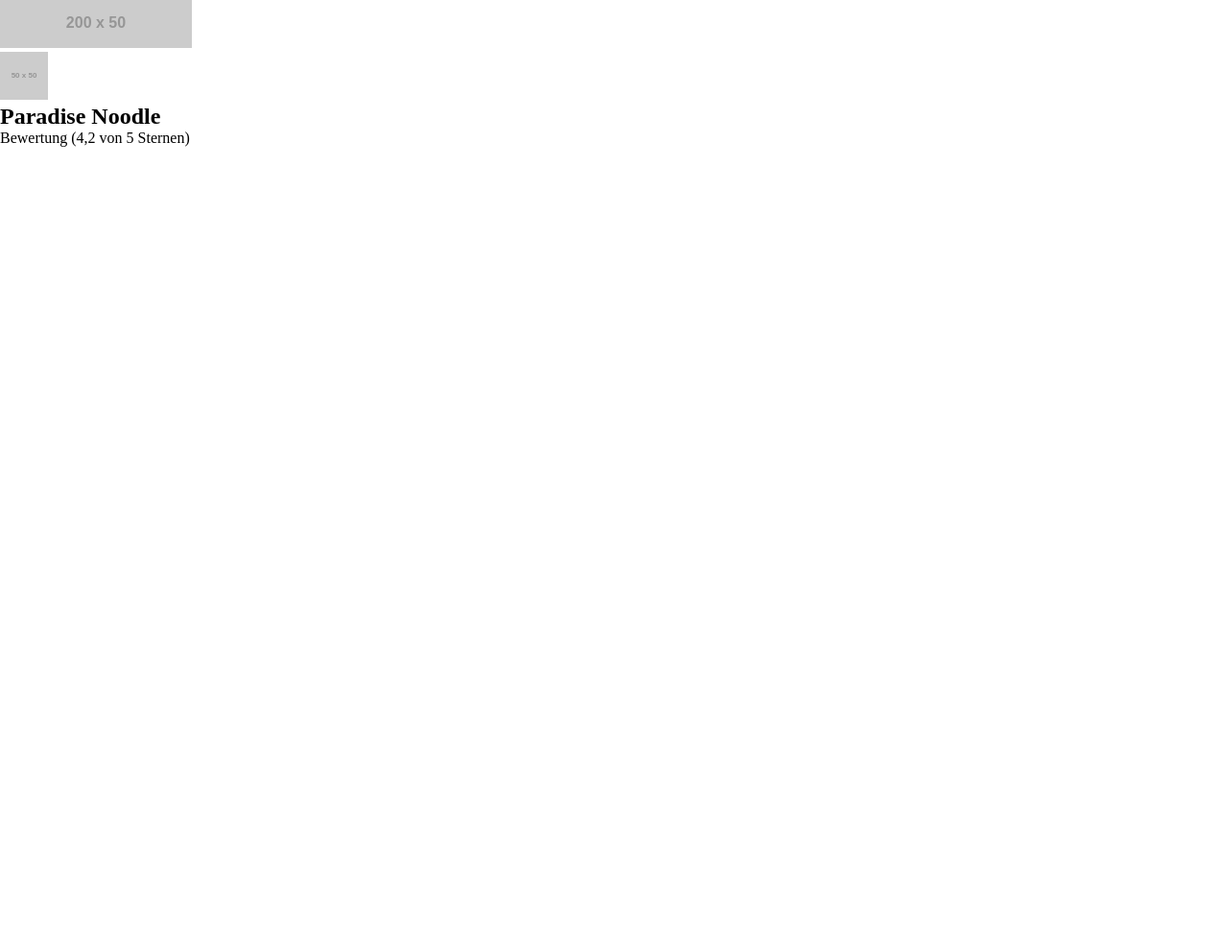
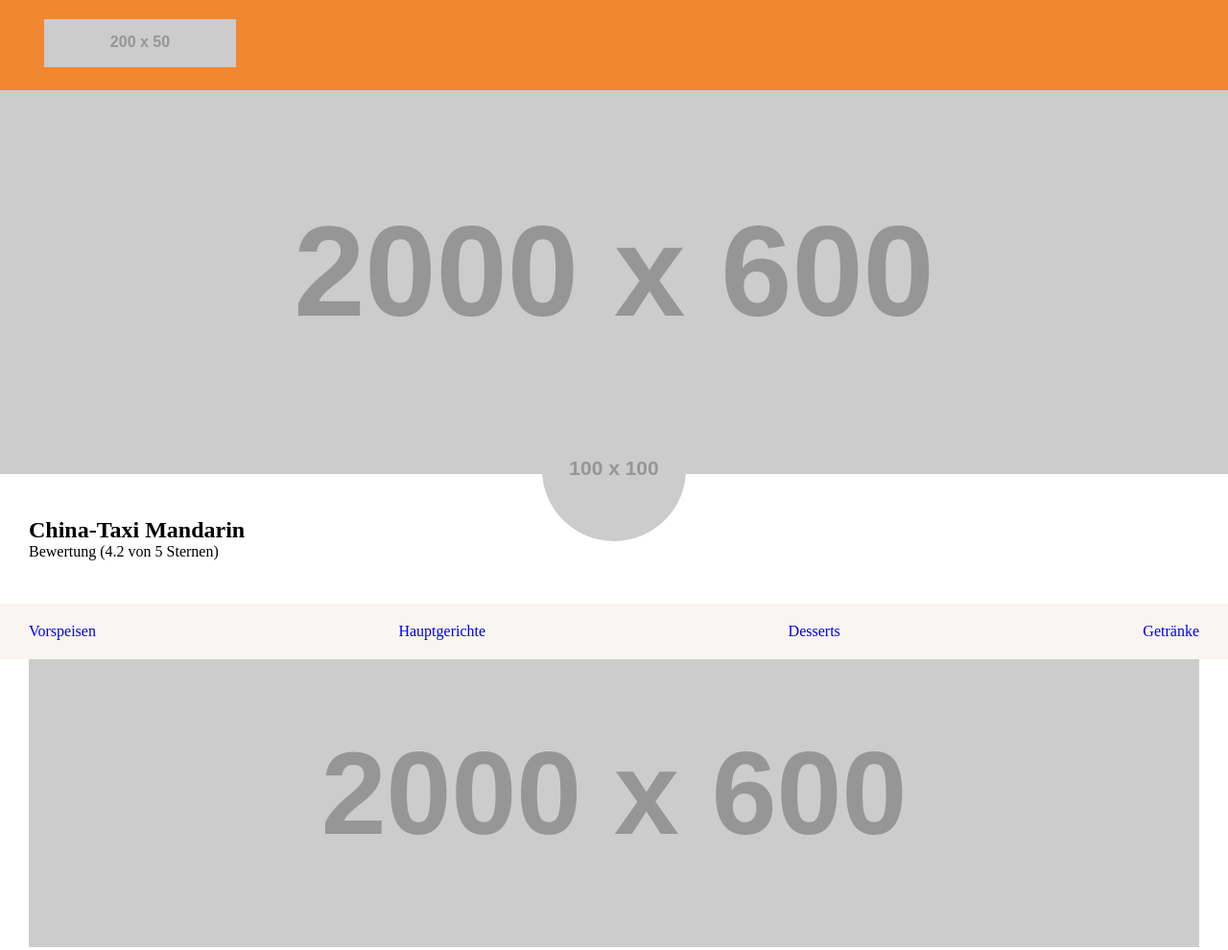
Before and after one commit to jana-s-1990/projekt-bestellapp, a plain HTML site: page index.html in a window 1280 px wide. Shown: the top 990 px of the page at 96% size. Before the commit the page ends 800 px from the top, so only its background shows below. Drawn offline with Linux system fonts and the light colour scheme; placeholder pictures from the web are drawn by us.

Commit message:
add render

```diff
--- a/index.html
+++ b/index.html
@@ -7,25 +7,31 @@
 
     <link rel="stylesheet" href="style.css">
     <link rel="stylesheet" href="styles/standard.css">
+    <link rel="stylesheet" href="styles/header.css">
+    <link rel="stylesheet" href="styles/categories.css">
 
     <script src="scripts/db.js"></script>
+    <script src="scripts/template.js"></script>
     <script src="script.js"></script>
 </head>
-<body>
-    <header>
-        <figure class="header-logo">
-            <img src="https://placehold.co/200x50" alt="Bestell App Logo">
-        </figure>
-        <section class="header-img">
-            <figure class="restaurant-logo">
-                <img src="https://placehold.co/50x50" alt="Restaurant Logo">
+<body onload="init()">
+    <header class="main-header">
+        <div class="content">
+            <figure class="header-logo">
+                <img src="https://placehold.co/200x50" alt="Bestell App Logo">
             </figure>
-        </section>
+        </div>
     </header>
     <main>
+        <section id="content-header"></section>
         <section>
-            <h1>Paradise Noodle</h1>
-            <p>Bewertung (4,2 von 5 Sternen)</p>
+            <div class="categorie-list">
+                <div id="content-categories" class="content"></div>
+            </div>
+        </section>
+        <section class="content">
+            <header id="categorie-dishes-header"></header>
+            <div id="categorie-dishes"></div>
         </section>
     </main>
 
--- a/script.js
+++ b/script.js
@@ -0,0 +1,38 @@
+function init(){
+    renderRestaurantHeader();
+    renderRestaurantCategories();
+};
+
+function renderRestaurantHeader(){
+    let contentHeaderContainerRef = document.getElementById("content-header");
+    contentHeaderContainerRef.innerHTML = "";
+
+    for (let index = 0; index < restaurants.length; index++) {
+        const restaurant = restaurants[index];
+        contentHeaderContainerRef.innerHTML += headerRestaurantTemplate(restaurant);
+    }
+}
+
+function renderRestaurantCategories(){
+    let contentCategoriesContainerRef = document.getElementById("content-categories");
+    contentCategoriesContainerRef.innerHTML = "";
+    let headerCategoriesHeaderContainerRef = document.getElementById("categorie-dishes-header");
+    headerCategoriesHeaderContainerRef.innerHTML = "";
+    let categorieDishesContainerRef = document.getElementById("categorie-dishes");
+    categorieDishesContainerRef.innerHTML = "";
+
+    for (let restaurantIndex = 0; restaurantIndex < restaurants.length; restaurantIndex++) {
+        const categories = restaurants[restaurantIndex].categories;
+
+        for (let categoriesIndex = 0; categoriesIndex < categories.length; categoriesIndex++) {
+            const caregory = categories[categoriesIndex];
+            contentCategoriesContainerRef.innerHTML += categorieListTemplate(caregory);
+            headerCategoriesHeaderContainerRef.innerHTML += caregoryDishesHeaderTemplate(caregory);
+
+            for (let indexDishes = 0; indexDishes < caregory.dishes.length; indexDishes++) {
+                const dish = caregory.dishes[indexDishes];
+                categorieDishesContainerRef.innerHTML += dishesTemplate(dish);
+            }
+        }
+    }
+}
--- a/scripts/db.js
+++ b/scripts/db.js
@@ -1,98 +1,110 @@
-let myDishes = [
+let cart = [];
+
+let restaurants = [
+  {
+    "name": "China-Taxi Mandarin",
+    "rating": 4.2,
+    "headerImg": "https://placehold.co/2000x600",
+    "logoImg": "https://placehold.co/100x100",
+
+    "categories": [
       {
         "id": 1,
-        "name": "Spaghetti Carbonara",
-        "price": 12.99,
-        "description": "Cremige Pasta mit Speck, Ei und Parmesan, frisch zubereitet.",
-        "order": 0,
-        "category": "Pasta",
+        "name": "Vorspeisen",
+        "img": "https://placehold.co/2000x600",
+        "dishes": [
+          {
+            "id": 1,
+            "name": "Frühlingsrolle",
+            "price": 4.5,
+            "description": "Knusprige Frühlingsrolle mit Schweinehackfleisch und Gemüse.",
           },
           {
             "id": 2,
-        "name": "Penne Arrabiata",
-        "price": 10.99,
-        "description": "Penne mit würziger Tomatensauce, Knoblauch und Chili.",
-        "order": 0,
-        "category": "Pasta",
+            "name": "Gemischter Salat",
+            "price": 6.5,
+            "description": "Frischer Salat mit Tomaten, Gurken und einer Sauce nach Wahl.",
           },
           {
             "id": 3,
-        "name": "Tagliatelle Lachs",
-        "price": 14.99,
-        "description": "Bandnudeln mit frischem Lachs in cremiger Dill-Sahnesauce.",
-        "order": 0,
-        "category": "Pasta",
+            "name": "Wan Tan Suppe",
+            "price": 5.9,
+            "description": "Klare Brühe mit gefüllten Wan Tan und Frühlingszwiebeln.",
           },
+        ],
+      },
+
+      {
+        "id": 2,
+        "name": "Hauptgerichte",
+        "img": "https://placehold.co/2000x600",
+        "dishes": [
           {
             "id": 4,
-        "name": "Pizza Margherita",
-        "price": 9.99,
-        "description": "Klassische Pizza mit Tomatensauce, Mozzarella und Basilikum.",
-        "order": 0,
-        "category": "Pizza",
+            "name": "Gebratene Nudeln mit Hähnchen",
+            "price": 10.9,
+            "description": "Gebratene Eiernudeln mit Gemüse und saftigem Hähnchen.",
           },
           {
             "id": 5,
-        "name": "Pizza Salami",
-        "price": 11.49,
-        "description": "Knusprige Pizza mit Tomatensauce, Mozzarella und würziger Salami.",
-        "order": 0,
-        "category": "Pizza",
+            "name": "Knusprige Ente süß-sauer",
+            "price": 14.9,
+            "description": "Knusprige Ente mit süß-saurer Sauce, Gemüse und Reis.",
           },
           {
             "id": 6,
-        "name": "Pizza Vegetaria",
-        "price": 11.99,
-        "description": "Pizza mit frischem Gemüse, Tomatensauce und Mozzarella.",
-        "order": 0,
-        "category": "Pizza",
+            "name": "Rind mit Brokkoli",
+            "price": 13.5,
+            "description": "Zartes Rindfleisch mit Brokkoli in würziger Sojasauce.",
           },
+        ],
+      },
+
+      {
+        "id": 3,
+        "name": "Desserts",
+        "img": "https://placehold.co/2000x600",
+        "dishes": [
           {
             "id": 7,
-        "name": "Caesar Salat",
-        "price": 9.49,
-        "description": "Römersalat mit Caesar-Dressing, Croutons und Parmesan.",
-        "order": 0,
-        "category": "Salate",
+            "name": "Gebackene Banane",
+            "price": 4.9,
+            "description": "Knusprig gebackene Banane mit Honig und Sesam.",
           },
           {
             "id": 8,
-        "name": "Griechischer Salat",
-        "price": 8.99,
-        "description": "Frischer Salat mit Feta, Oliven, Gurken und Tomaten.",
-        "order": 0,
-        "category": "Salate",
+            "name": "Lychee",
+            "price": 3.9,
+            "description": "Süße Lychee-Früchte, gekühlt serviert.",
           },
+        ],
+      },
+
+      {
+        "id": 4,
+        "name": "Getränke",
+        "img": "https://placehold.co/2000x600",
+        "dishes": [
           {
             "id": 9,
-        "name": "Tiramisu",
-        "price": 6.49,
-        "description": "Italienisches Dessert mit Mascarpone, Espresso und Kakao.",
-        "order": 0,
-        "category": "Desserts",
+            "name": "Cola",
+            "price": 2.5,
+            "description": "0,33l gekühlt serviert.",
           },
           {
             "id": 10,
-        "name": "Panna Cotta",
-        "price": 5.99,
-        "description": "Cremiges Sahnedessert mit fruchtiger Beerensauce.",
-        "order": 0,
-        "category": "Desserts",
+            "name": "Mineralwasser",
+            "price": 2.2,
+            "description": "0,33l sprudelnd oder still.",
           },
           {
             "id": 11,
-        "name": "Cola",
-        "price": 2.99,
-        "description": "Erfrischendes kohlensäurehaltiges Getränk.",
-        "order": 0,
-        "category": "Getränke",
+            "name": "Jasmintee",
+            "price": 2.8,
+            "description": "Traditioneller chinesischer Jasmintee.",
           },
-    {
-        "id": 12,
-        "name": "Mineralwasser",
-        "price": 2.49,
-        "description": "Sprudelndes Mineralwasser, gut gekühlt.",
-        "order": 0,
-        "category": "Getränke",
-    }
+        ],
+      },
+    ],
+  },
 ];
--- /dev/null
+++ b/scripts/template.js
@@ -0,0 +1,39 @@
+function headerRestaurantTemplate(restaurant){
+    return /*html*/`
+        <header>
+            <figure class="header-restaurant-img">
+                <img src="${restaurant.headerImg}" alt="${restaurant.name}">
+            </figure>
+            <figure class="header-restaurant-logo">
+                <img src="${restaurant.logoImg}" alt="${restaurant.name} Logo">
+            </figure>
+        </header>
+        <div class="content content-header-restaurant">
+            <h1>${restaurant.name}</h1>
+            <p class="header-rating">Bewertung (${restaurant.rating} von 5 Sternen)</p>
+        </div>
+    `
+}
+
+function categorieListTemplate(category){
+    return /*html*/`
+        <p><a href="#${category.name}" title="${category.name}">${category.name}</a></p>
+    `
+}
+
+function caregoryDishesHeaderTemplate(category){
+    return /*html*/`
+        <figure>
+            <img src="${category.img}" alt="${category.name}">
+        </figure>
+        <h2 id="${category.name}">${category.name}</h2>
+    `
+}
+
+function dishesTemplate(dish){
+    return /*html*/`
+        <p>${dish.name}</p>
+        <p>${dish.price}</p>
+        <p>${dish.description}</p>
+    `
+}
--- a/style.css
+++ b/style.css
@@ -0,0 +1,3 @@
+:root{
+    --main-header-color: #F28732;
+}
--- /dev/null
+++ b/styles/categories.css
@@ -0,0 +1,21 @@
+.categorie-list{
+    background-color: #F9F5F2;
+}
+#content-categories{
+    display: flex;
+    justify-content: space-between;
+    align-items: center;
+    flex-wrap: wrap;
+    gap: 30px;
+    padding-block: 20px;
+}
+#categorie-dishes-header figure{
+    width: 100%;
+    height: 300px;
+    overflow: hidden;
+}
+#categorie-dishes-header img{
+    width: 100%;
+    height: 100%;
+    object-fit: cover;
+}
--- /dev/null
+++ b/styles/header.css
@@ -0,0 +1,42 @@
+.main-header{
+    background-color: var(--main-header-color);
+    padding-inline: 16px;
+    padding-block: 20px;
+}
+
+#content-header > header{
+    position: relative;
+}
+
+.header-restaurant-img{
+    width: 100%;
+    height: 400px;
+    overflow: hidden;
+}
+
+.header-restaurant-img img{
+    width: 100%;
+    object-fit: cover;
+    height: 100%;
+}
+
+.header-restaurant-logo{
+    position: absolute;
+    left: 50%;
+    top: 80%;
+    transform: translateX(-50%);
+    border-radius: 50%;
+    overflow: hidden;
+    width: 150px;
+    height: 150px;
+}
+
+.header-restaurant-logo img{
+    width: 100%;
+    object-fit: cover;
+    height: 100%;
+}
+
+.content-header-restaurant{
+    padding-block: clamp(30px, 4vw, 45px);
+}
--- a/styles/standard.css
+++ b/styles/standard.css
@@ -3,3 +3,13 @@
     padding: 0;
     box-sizing: border-box;
 }
+
+a{
+    text-decoration: none;
+}
+
+.content{
+    max-width: 1440px;
+    margin: 0 auto;
+    padding-inline: clamp(16px, 3vw, 30px);
+}
```
Lines whose indentation alone changed are shown as unchanged.
